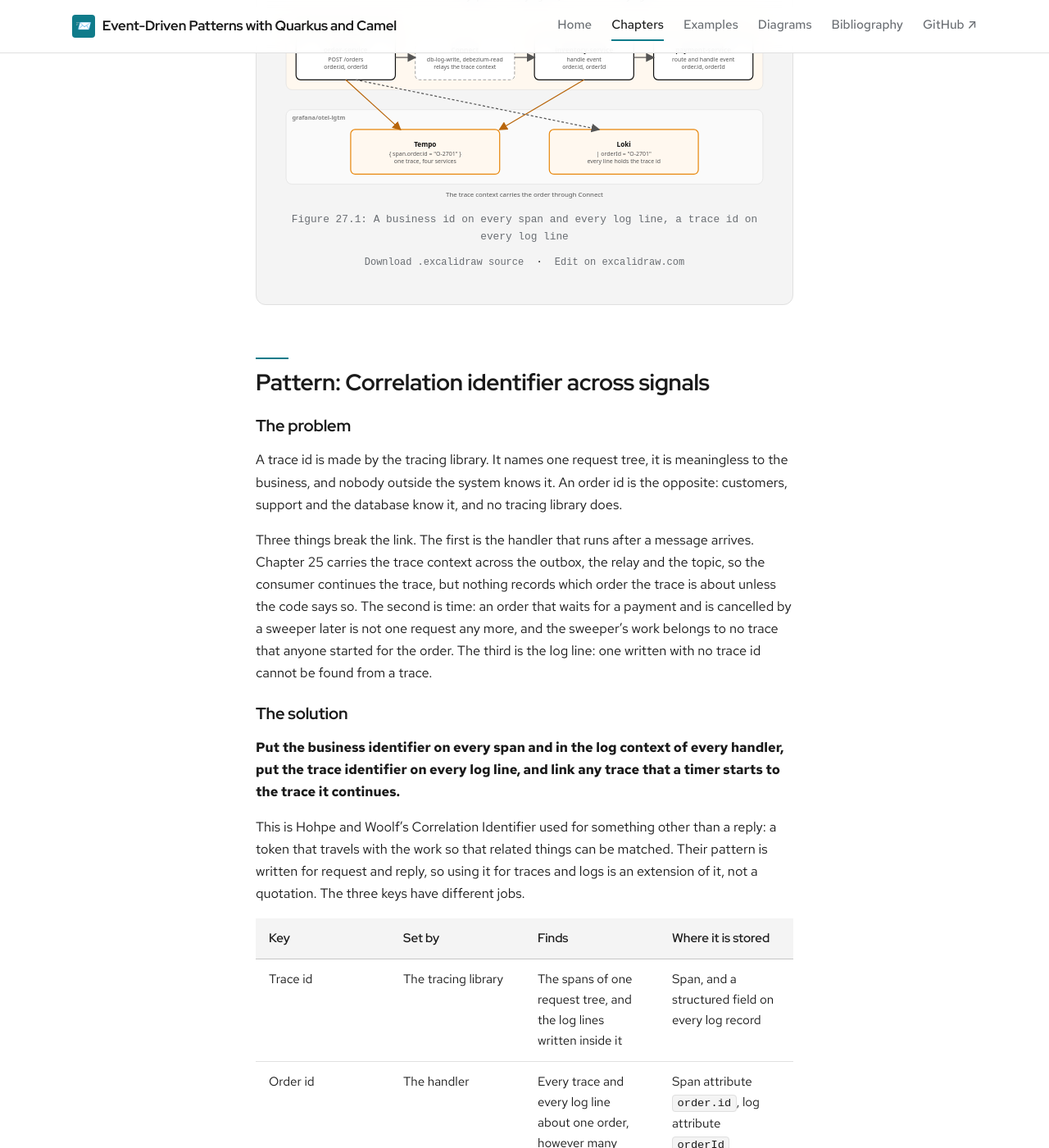
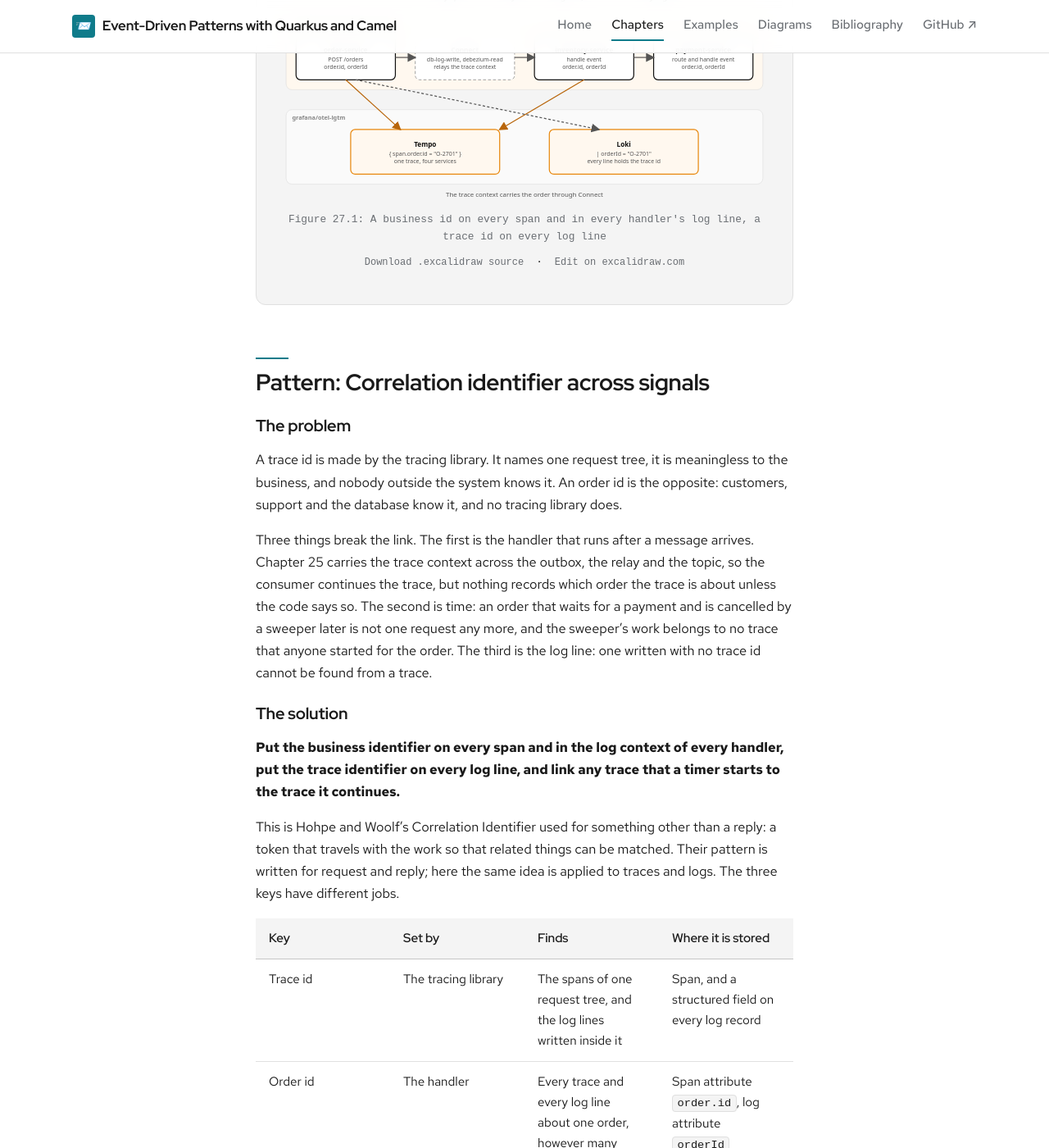
Before and after one commit to patterncatalyst/event-driven-patterns-with-quarkus-and-camel, a Jekyll site: the page built from _docs/27-correlated-logs-and-traces.md, in a window 1280 px wide and 1400 px high, scrolled down 760 px. Shown: the whole window at 82% size. Built offline with Jekyll 4.4.1, drawn with Linux system fonts in a browser that asks for light colours; some web fonts are replaced; some of the changed text lies outside the part shown.

Commit message:
fix(r10): ch 27 repair round 1 (settled trace counts, mode-aware precondition, check 31, no-link test)

```diff
--- a/_docs/27-correlated-logs-and-traces.md
+++ b/_docs/27-correlated-logs-and-traces.md
@@ -3,7 +3,7 @@ title: "Correlated logs and traces"
 order: 27
 part: observing-event-flows
 permalink: /docs/27-correlated-logs-and-traces/
-description: "An operator holds an order id, and the tools hold trace ids and log lines. The order id goes on every span and every log line, the trace id goes on every log line, and a trace that a timer starts links to the trace it continues, so one question finds everything about one order."
+description: "An operator holds an order id, and the tools hold trace ids and log lines. The order id goes on every span and in the log context of every handler, the trace id goes on every log line, and a trace that a timer starts links to the trace it continues, so one question finds everything about one order."
 duration: "55 minutes"
 ---
 
@@ -11,7 +11,7 @@ Someone phones to say that order O-2701 never got its payment. They have an orde
 
 Three habits close the gap. The order id is set on every span and in the log context of every handler. The trace id is on every log line. A trace that a timer starts links to the trace it continues. With those three, a search by order id returns the trace and its logs, and a log line leads to its trace and back.
 
-{% include excalidraw.html file="27-one-order-many-signals" alt="order-service, Connect, inventory-service and payment-service in a row inside one trace, each service marked with order.id and orderId, with arrows to Tempo, queried by span.order.id, and to Loki, queried by orderId, where every line holds the trace id" caption="Figure 27.1: A business id on every span and every log line, a trace id on every log line" %}
+{% include excalidraw.html file="27-one-order-many-signals" alt="order-service, Connect, inventory-service and payment-service in a row inside one trace, each service marked with order.id and orderId, with arrows to Tempo, queried by span.order.id, and to Loki, queried by orderId, where every line holds the trace id" caption="Figure 27.1: A business id on every span and in every handler's log line, a trace id on every log line" %}
 
 ## Pattern: Correlation identifier across signals
 
@@ -25,7 +25,7 @@ Three things break the link. The first is the handler that runs after a message
 
 **Put the business identifier on every span and in the log context of every handler, put the trace identifier on every log line, and link any trace that a timer starts to the trace it continues.**
 
-This is Hohpe and Woolf's Correlation Identifier used for something other than a reply: a token that travels with the work so that related things can be matched. Their pattern is written for request and reply, so using it for traces and logs is an extension of it, not a quotation. The three keys have different jobs.
+This is Hohpe and Woolf's Correlation Identifier used for something other than a reply: a token that travels with the work so that related things can be matched. Their pattern is written for request and reply; here the same idea is applied to traces and logs. The three keys have different jobs.
 
 | Key | Set by | Finds | Where it is stored |
 |---|---|---|---|
```
Also changed, not shown: other parts of _docs/27-correlated-logs-and-traces.md (+3 -3 lines), _example_pages/27-correlated-logs-and-traces.md (+2 -2 lines), examples/27-correlated-logs-and-traces/README.md (+11 -10 lines), diagrams/27-one-order-many-signals.svg, 6 other files.
